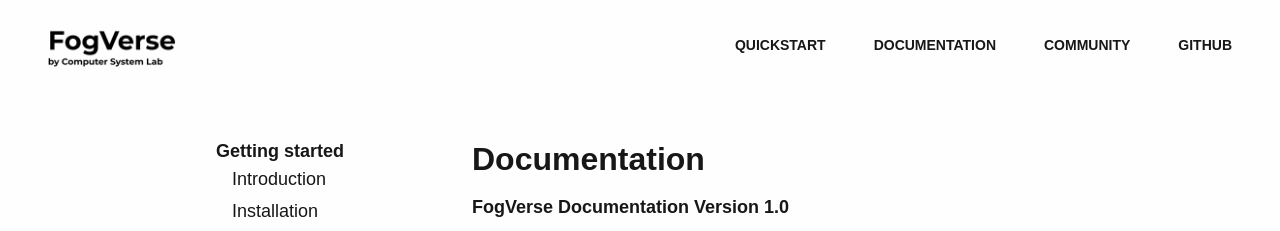
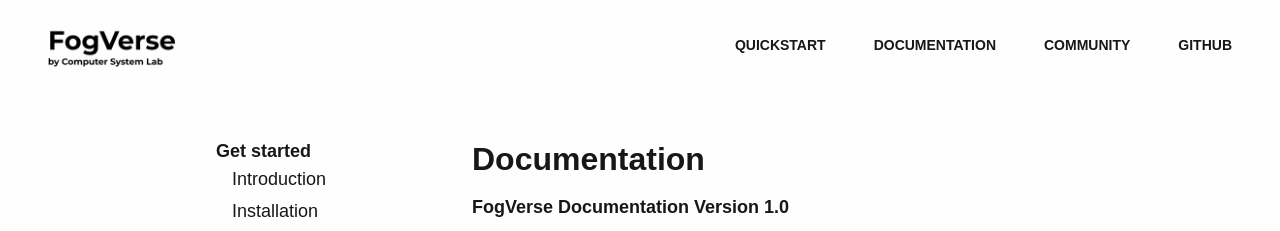
Before and after one commit to FXDROS/fogverse-documentation, a Next.js app: page /documentation in a window 1280 px wide. Shown: the top 231 px of the page. Built offline with nearby package versions, Linux system fonts and the light colour scheme.

Commit message:
refactor: change topic name

```diff
--- a/src/components/navbar/constants.ts
+++ b/src/components/navbar/constants.ts
@@ -19,8 +19,8 @@
 
 export const DOCUMENTATION = [
   {
-    topic: "Getting started",
-    path: "#getting-started",
+    topic: "Get started",
+    path: "#get-started",
     content: [
       {
         title: "Introduction",
```
